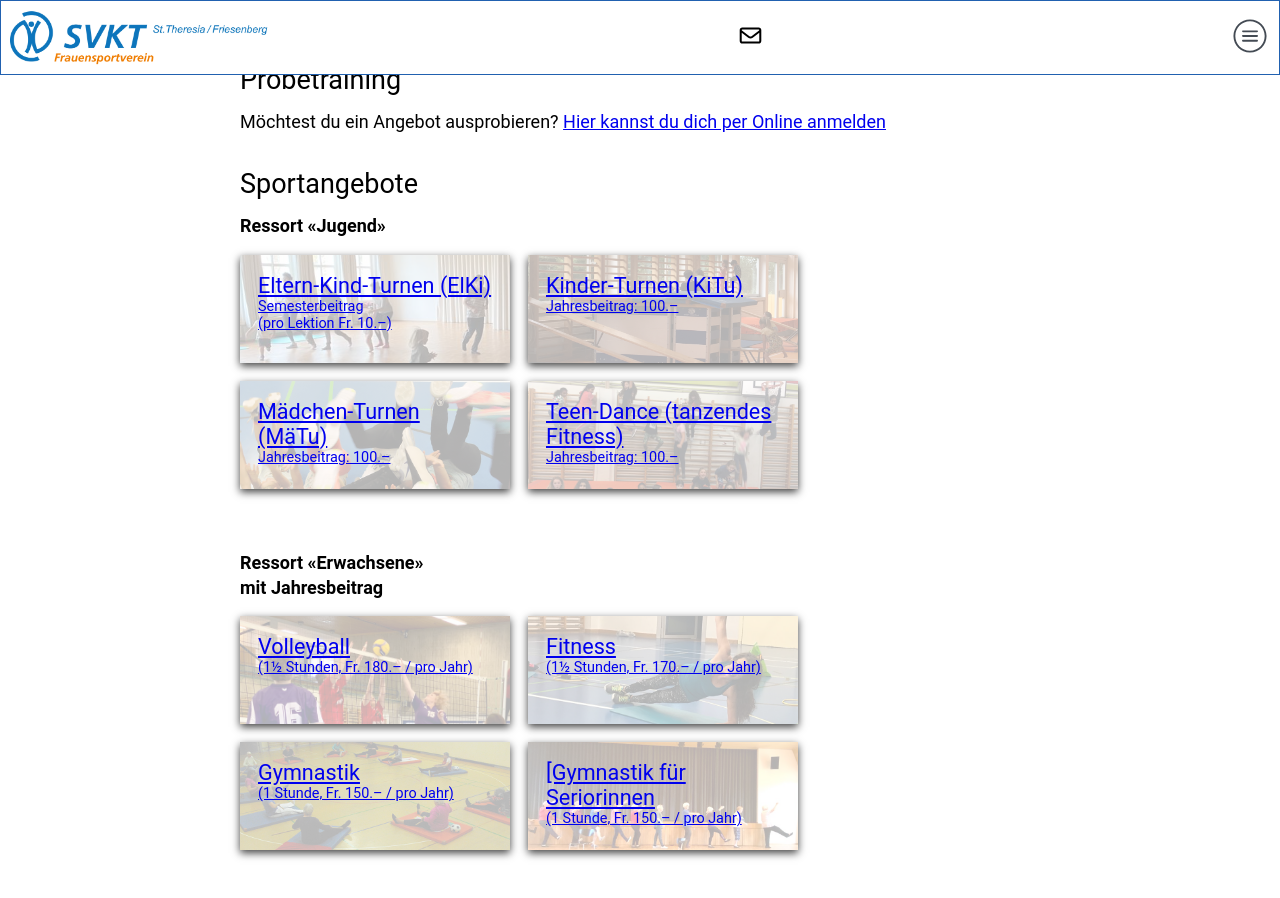
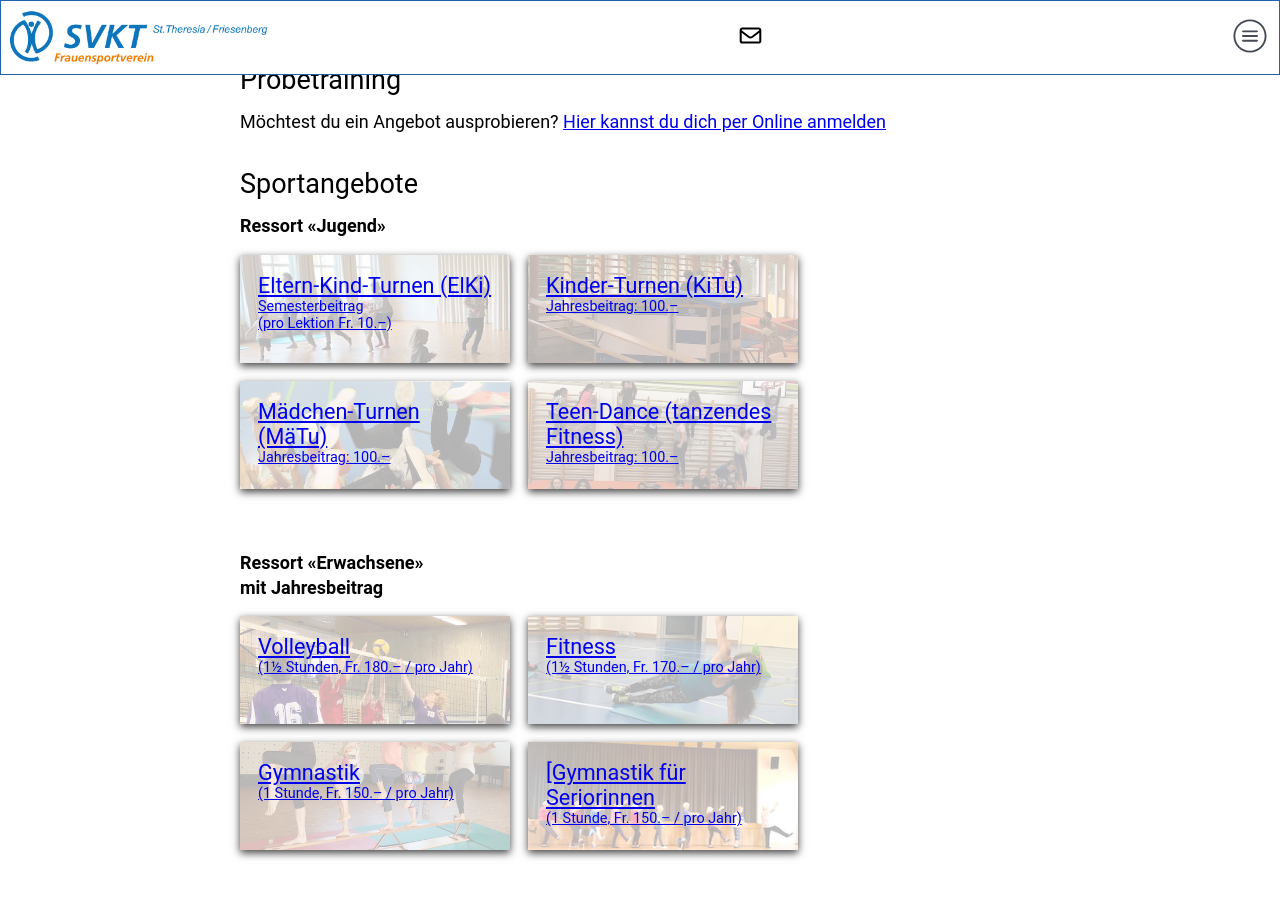
Before and after one commit to fraufaxli/svkt-friesenberg-website, a Jekyll site: the page built from index.markdown, in a window 1280 px wide and 900 px high, scrolled down 606 px. Built offline with Jekyll 4.4.1, drawn with Linux system fonts in a browser that asks for light colours.

Commit message:
Bildergrösse-und-GymBilder verändert

```diff
--- a/_includes/layout_head.html
+++ b/_includes/layout_head.html
@@ -1,6 +1,7 @@
 <!DOCTYPE html>
 <html>
 <head>
+
   <meta charset="utf-8">
   <title>SVKT Friesenberg</title>
   <link rel="stylesheet" href="{{ '/assets/css/style.css' | relative_url }}">
--- a/index.markdown
+++ b/index.markdown
@@ -72,7 +72,7 @@ Möchtest du ein Angebot ausprobieren?
             </div>
         </a>
     </div>
-    <div class="kachel" style="background-image: url('{{ '/assets/images/kacheln/gym_kachel.jpg' | relative_url }}')">
+    <div class="kachel" style="background-image: url('{{ '/assets/images/kacheln/gym_kachel2.jpg' | relative_url }}')">
         <a href="{{ '/gymnastik' | relative_url }}">
             <div class="kachel-inhalt">
                 <div class="kachel-titel">Gymnastik</div>
```
Also changed, not shown: assets/images/gruppen/gym2.jpeg, assets/images/kacheln/aqua-kachel.jpg, assets/images/kacheln/elki1_kachel.jpg, assets/images/kacheln/fitness_kachel.png, assets/images/kacheln/gym_kachel.jpg, assets/images/kacheln/gym_kachel2 2.jpg (added), assets/images/kacheln/gym_kachel2.jpg (added), assets/images/kacheln/kitu_kachel.jpg, assets/images/kacheln/lada_kachel.jpeg, assets/images/kacheln/lada_kachel2.jpeg, assets/images/kacheln/maetu_kachel.jpg, assets/images/kacheln/sengym_kachel.png, assets/images/kacheln/teda_kachel.jpeg, assets/images/kacheln/volley5_kachel.jpeg, 1 more files, 2 other files.
